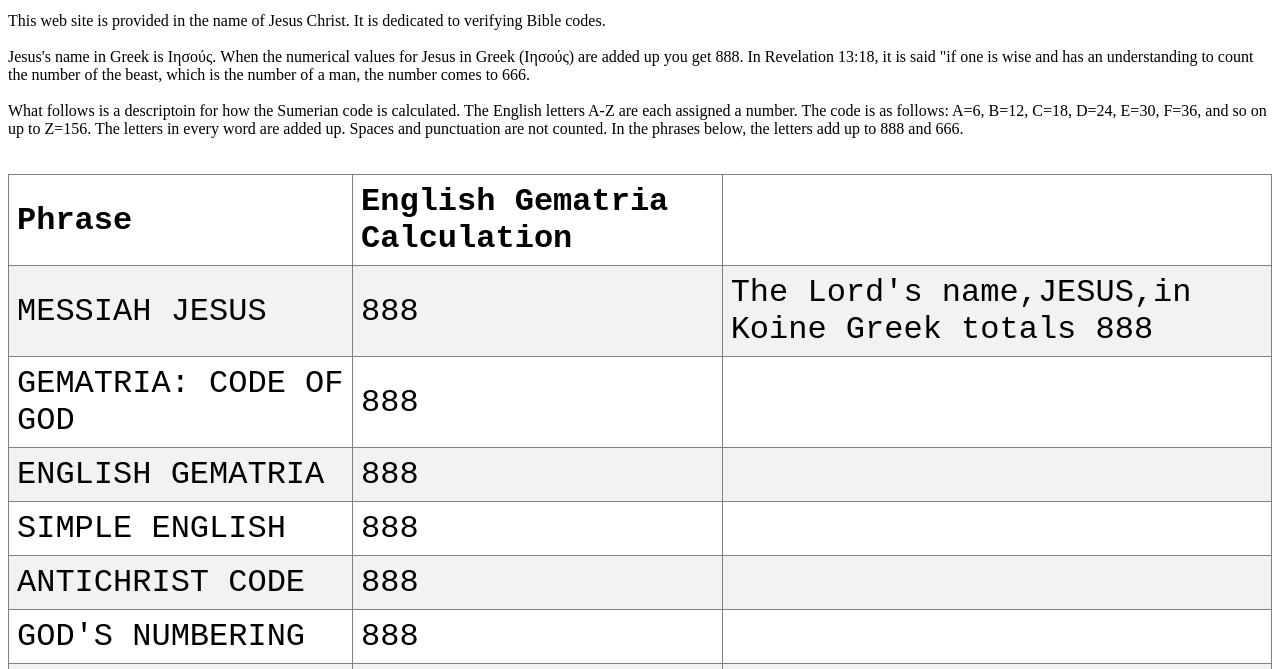
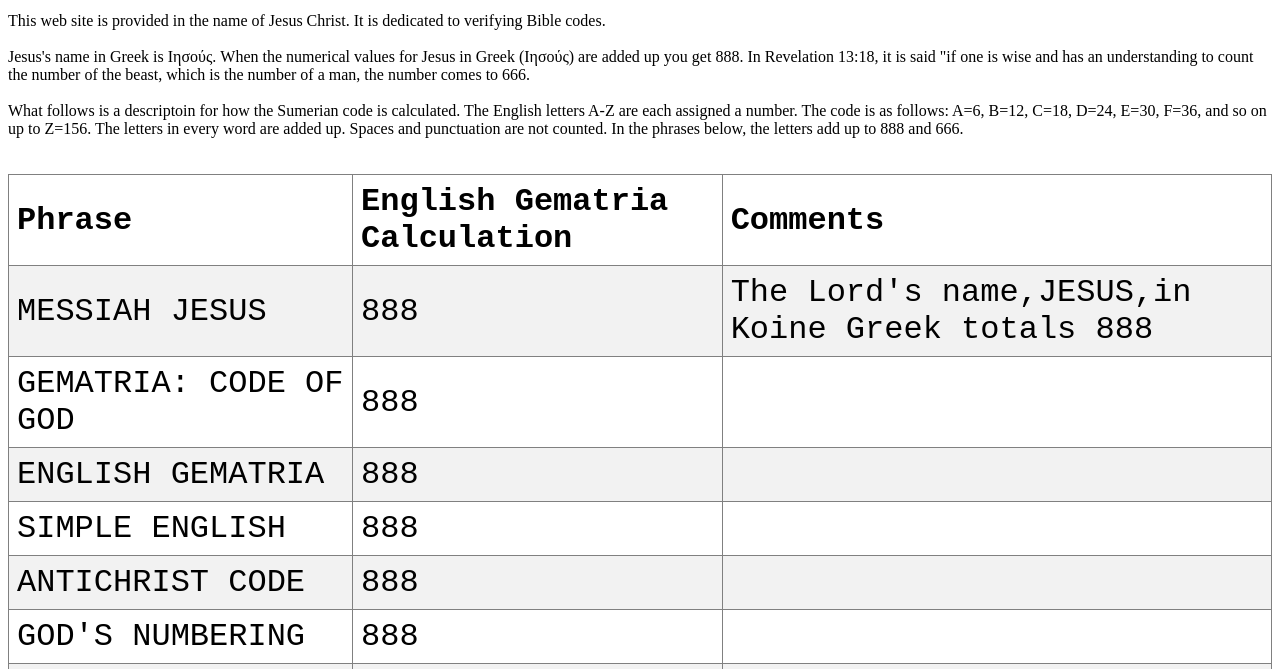
Before and after one commit to believer3773/biblecodes, a plain HTML site: page docs/gematria.html in a window 1280 px wide. Shown: the part 113-782 px from the top of the page. Drawn offline with nearby package versions, Linux system fonts and the light colour scheme.

Commit message:
fixed top column name

```diff
--- a/docs/gematria.html
+++ b/docs/gematria.html
@@ -90,7 +90,7 @@ What follows is a descriptoin for how the Sumerian code is calculated.  The Engl
 <br>
 
 <table class=gematria id=table1 class="center" border=1 style='font-family:"Courier New", Courier, monospace; font-size:200%'>
-	<th>Phrase</th><th>English Gematria Calculation</th>
+	<th>Phrase</th><th>English Gematria Calculation</th><th>Comments</th>
 
 	<tr><td>MESSIAH JESUS</td><td>888</td><td>The Lord's name,JESUS,in Koine Greek totals 888 </td></tr>
 
@@ -199,7 +199,7 @@ What follows is a descriptoin for how the Sumerian code is calculated.  The Engl
 <br><br><br><br>
 
 <table class=gematria id=table2 class="center" border=1 style='font-family:"Courier New", Courier, monospace; font-size:200%'>
-	<th>Phrase</th><th>English Gematria Calculation</th>
+	<th>Phrase</th><th>English Gematria Calculation</th><th>Comments</th>
 
 	<tr><td>A SATANIC MARK</td><td>666</td><td></td></tr>
 
```
Also changed, not shown: gematria.html (+2 -2 lines).
